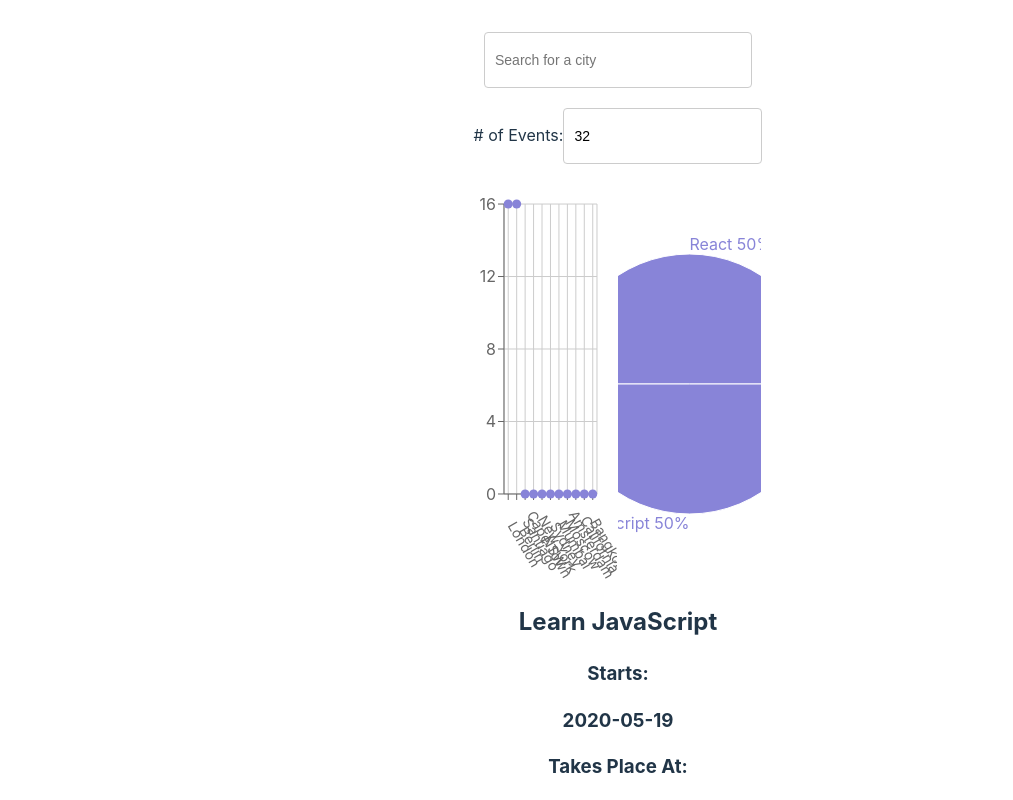
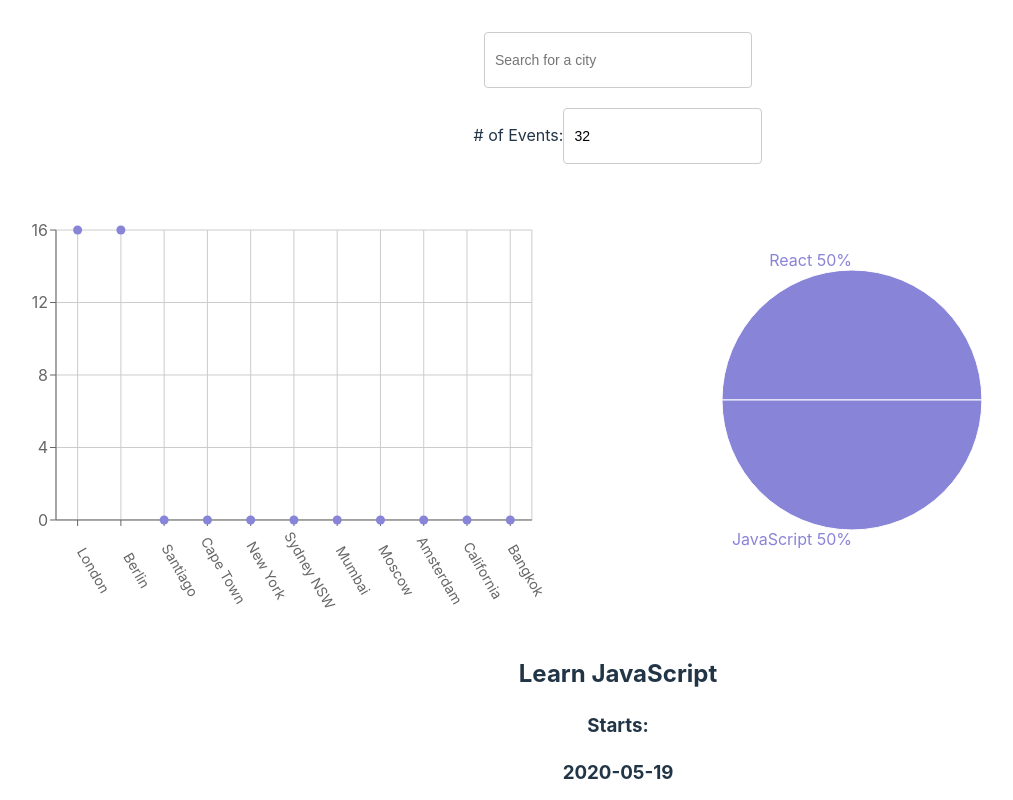
Before and after one commit to logicless-bt/meet, a React (Vite) app: page / in a window 1280 px wide. Shown: the top 800 px of the page, without its empty margins (22-1035 px from the left). Built offline with nearby package versions, Linux system fonts and the light colour scheme.

Commit message:
styling update
- restyled EventsGenreChart

```diff
--- a/src/App.css
+++ b/src/App.css
@@ -1,13 +1,4 @@
 @import url(https://fonts.googleapis.com/css?family=Roboto:500);
-.App {
-  text-align: center;
-  padding: 2% 5%;
-}
-
-.App * {
-  box-sizing: border-box;
-}
-
 ul {
   padding: 0;
   list-style: none;
@@ -30,8 +21,12 @@ input[type="number"] {
   margin-bottom: 20px;
 }
 
-.city {
-  width: 250px;
+#root {
+  max-width: 100vw;
+  width: 100%;
+  margin: 0 auto;
+  padding: 2rem;
+  text-align: center;
 }
 
 #city-search {
@@ -39,6 +34,21 @@ input[type="number"] {
   flex-direction: column;
   margin: auto;
   position: relative;
+}
+
+.App {
+  text-align: center;
+  padding: 2% 5%;
+  max-width: 90vw;
+  margin: 0 auto;
+}
+
+.App * {
+  box-sizing: border-box;
+}
+
+.city {
+  width: 250px;
 }
 
 .suggestions {
@@ -87,13 +97,6 @@ input[type="number"] {
   cursor: pointer;
 }
 
-#root {
-  max-width: 1280px;
-  margin: 0 auto;
-  padding: 2rem;
-  text-align: center;
-}
-
 .logo {
   height: 6em;
   padding: 1.5em;
@@ -126,6 +129,21 @@ input[type="number"] {
 .charts-container {
   display: grid;
   grid-template-columns: 1fr 1fr;
+  gap: 2rem;
+  align-items: center;
+  justify-content: center;
+  width: 90%;
+  padding: 1rem;
+  margin-bottom: 0.8rem;
+}
+
+.city-chart {
+  display: flex;
+}
+
+.events-chart {
+  padding: 0 0 20px 0;
+  display: flex;
 }
 
 @keyframes logo-spin {
--- a/src/App.jsx
+++ b/src/App.jsx
@@ -63,8 +63,12 @@ function App() {
       <NumberOfEvents setCurrentNOE = {setCurrentNOE}
       currentNOE = {currentNOE} setInfoAlert = {setInfoAlert} setErrorAlert={setErrorAlert}/>
       <div className = "charts-container">
-        <CityEventsChart events = {events} allLocations = {allLocations}/>
-        <EventsGenreChart events = {events} />
+        <div className = "city-chart">
+          <CityEventsChart events = {events} allLocations = {allLocations}/>
+        </div>
+        <div className = "events-chart">
+          <EventsGenreChart events = {events} />
+        </div>
       </div>
       <EventList events = {events}/>
     </div>
```
